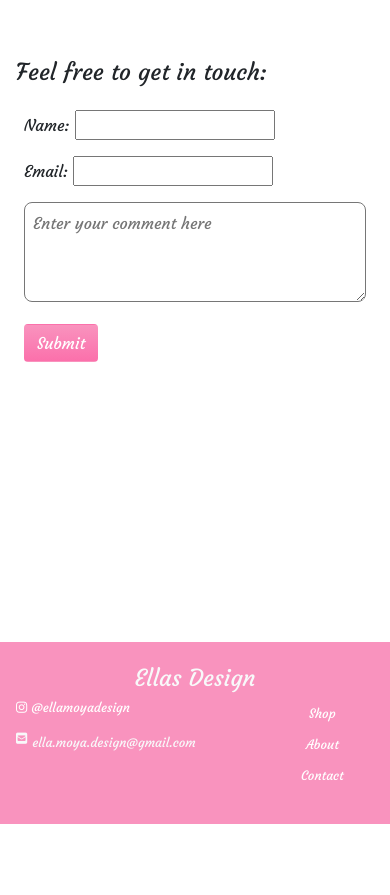
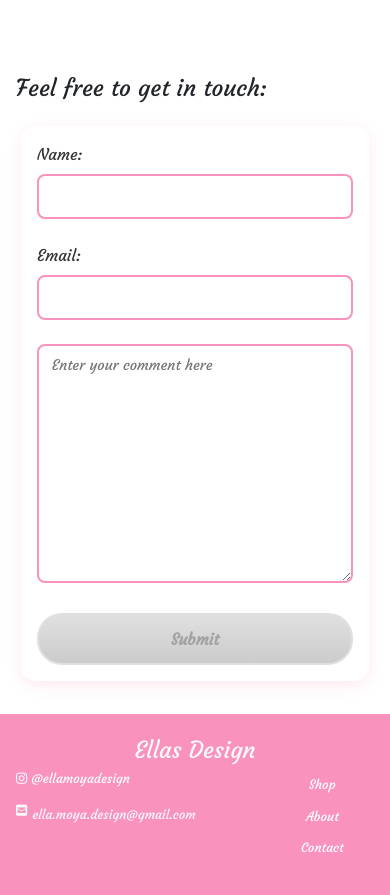
Before and after one commit to AllenGleeson/Ellas_Design, a Django app: page /contact/ in a window 390 px wide. Shown: the part 144-1039 px from the top of the page. Before the commit the page ends 968 px from the top, so only its background shows below. Run offline with Django 3.2, Linux system fonts and the light colour scheme; some libraries are stand-ins or nearby versions; some web fonts are replaced.

Commit message:
Contact page styling

```diff
--- a/contact/static/contact/contact.css
+++ b/contact/static/contact/contact.css
@@ -1,27 +1,124 @@
+/* Contact Page Styling */
+.contact-form {
+    max-width: 600px;
+    margin: 40px auto;
+    padding: 2rem;
+    background: rgba(255, 255, 255, 0.9);
+    border-radius: 15px;
+    box-shadow: 0 4px 15px rgba(249, 147, 190, 0.2);
+}
+
+.contact-form h3 {
+    color: #333;
+    font-weight: 600;
+    margin-bottom: 2rem;
+}
+
+.contact-form p {
+    margin-bottom: 1.5rem;
+}
+
+.contact-form label {
+    display: block;
+    margin-bottom: 0.5rem;
+    color: #333;
+    font-weight: 500;
+    font-size: 1rem;
+}
+
+.contact-form input[type="text"],
+.contact-form input[type="email"],
+.contact-form textarea {
+    width: 100%;
+    padding: 0.75rem 1rem;
+    border: 2px solid #f993be;
+    border-radius: 8px;
+    font-size: 1rem;
+    font-family: 'Courgette', cursive;
+    transition: all 0.3s ease;
+    background-color: #fff;
+}
+
+.contact-form input[type="text"]:focus,
+.contact-form input[type="email"]:focus,
+.contact-form textarea:focus {
+    outline: none;
+    border-color: #fb70ab;
+    box-shadow: 0 0 0 3px rgba(249, 147, 190, 0.2);
+}
+
+.contact-form textarea {
+    min-height: 120px;
+    resize: vertical;
+}
+
+.contact-submit-btn {
+    padding: 0.75rem 2rem;
+    font-size: 1.1rem;
+    font-weight: 600;
+    border-radius: 25px;
+    transition: all 0.3s ease;
+    cursor: pointer;
+}
+
+.contact-submit-btn:disabled {
+    opacity: 0.6;
+    cursor: not-allowed;
+    background-image: linear-gradient(#ccc, #aaa) !important;
+    color: #666 !important;
+    border: 2px solid #ccc !important;
+}
+
+.contact-submit-btn:disabled:hover {
+    transform: none;
+    box-shadow: none;
+}
+
 .container {
     min-height: 700px;
     margin-bottom: 100px;
+    padding: 2rem 1rem;
 }
 
-form {
-    margin: 40px;
-}
+@media only screen and (max-width: 768px) {
+    .contact-form {
+        margin: 20px 10px;
+        padding: 1.5rem;
+    }
 
-#id_comment{
-    padding: 8px;
-    border-radius: 8px;
+    .contact-form h3 {
+        font-size: 1.5rem;
+        margin-bottom: 1.5rem;
+    }
 }
 
 @media only screen and (max-width: 500px) {
     .container {
         min-height: 0px;
         margin-bottom: 0px;
+        padding: 1rem;
     }
-    form {
-        margin: 8px;
+
+    .contact-form {
+        margin: 10px 5px;
+        padding: 1rem;
     }
-    #id_comment{
+
+    .contact-form input[type="text"],
+    .contact-form input[type="email"],
+    .contact-form textarea {
+        font-size: 0.9rem;
+        padding: 0.6rem 0.8rem;
+    }
+
+    #id_comment {
         width: 100%;
-        height: 100px;
+        min-height: 100px;
+    }
+
+    .contact-submit-btn {
+        width: 100%;
+        padding: 0.75rem 1.5rem;
+        font-size: 1rem;
     }
 }
--- a/contact/templates/contact/contact.html
+++ b/contact/templates/contact/contact.html
@@ -11,10 +11,12 @@
         {% if message %}
             <h3>{{ message }}</h3>
         {% endif %}
-        <form class="mb-3" action="" method="POST">
+        <form class="mb-3 contact-form" action="" method="POST">
             {% csrf_token %}
             {{ form.as_p }}
-            <input class="btn button_colors" type="submit" value="Submit" />
+            <button class="btn button_colors contact-submit-btn" type="submit" disabled title="Contact form disabled in showcase mode">
+                Submit
+            </button>
         </form>
 </div>
 
```
